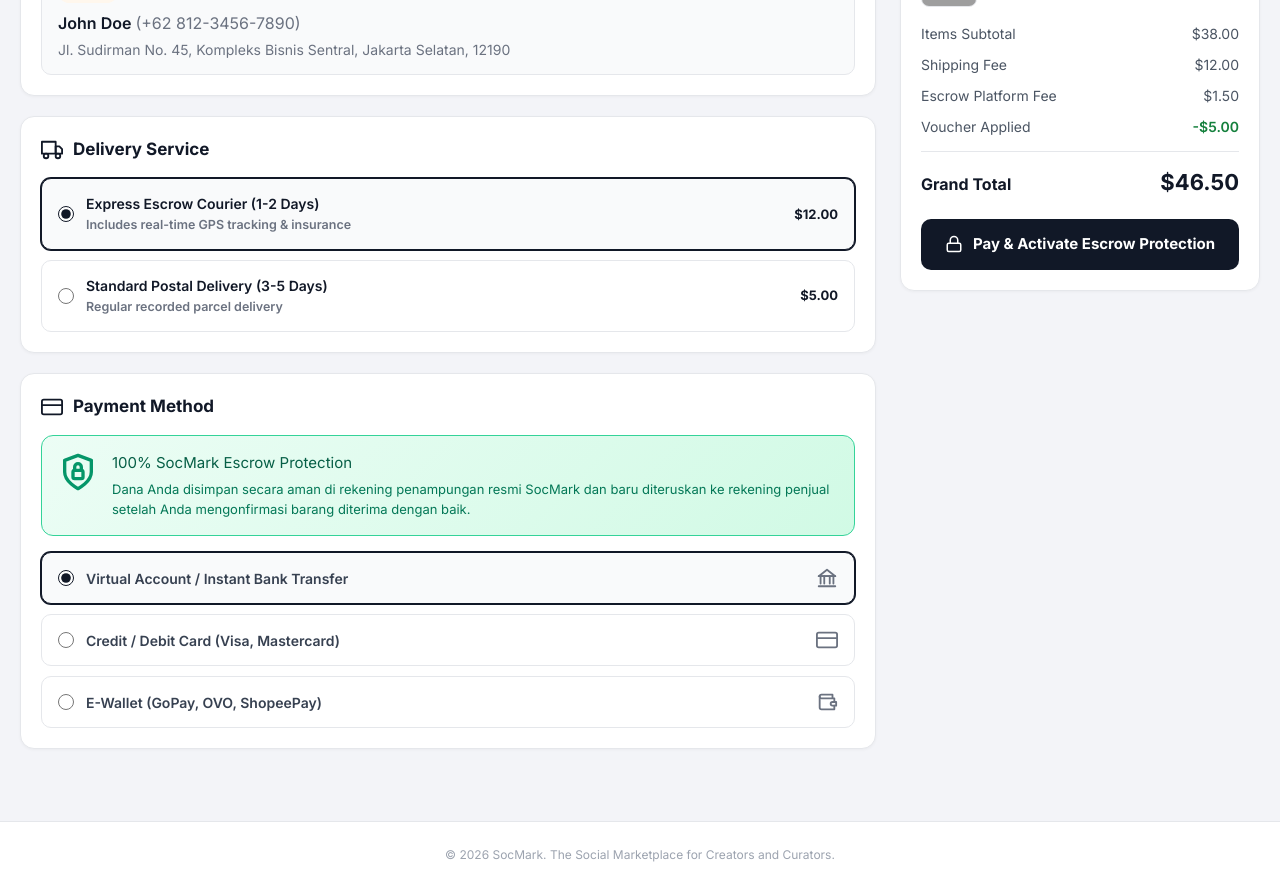
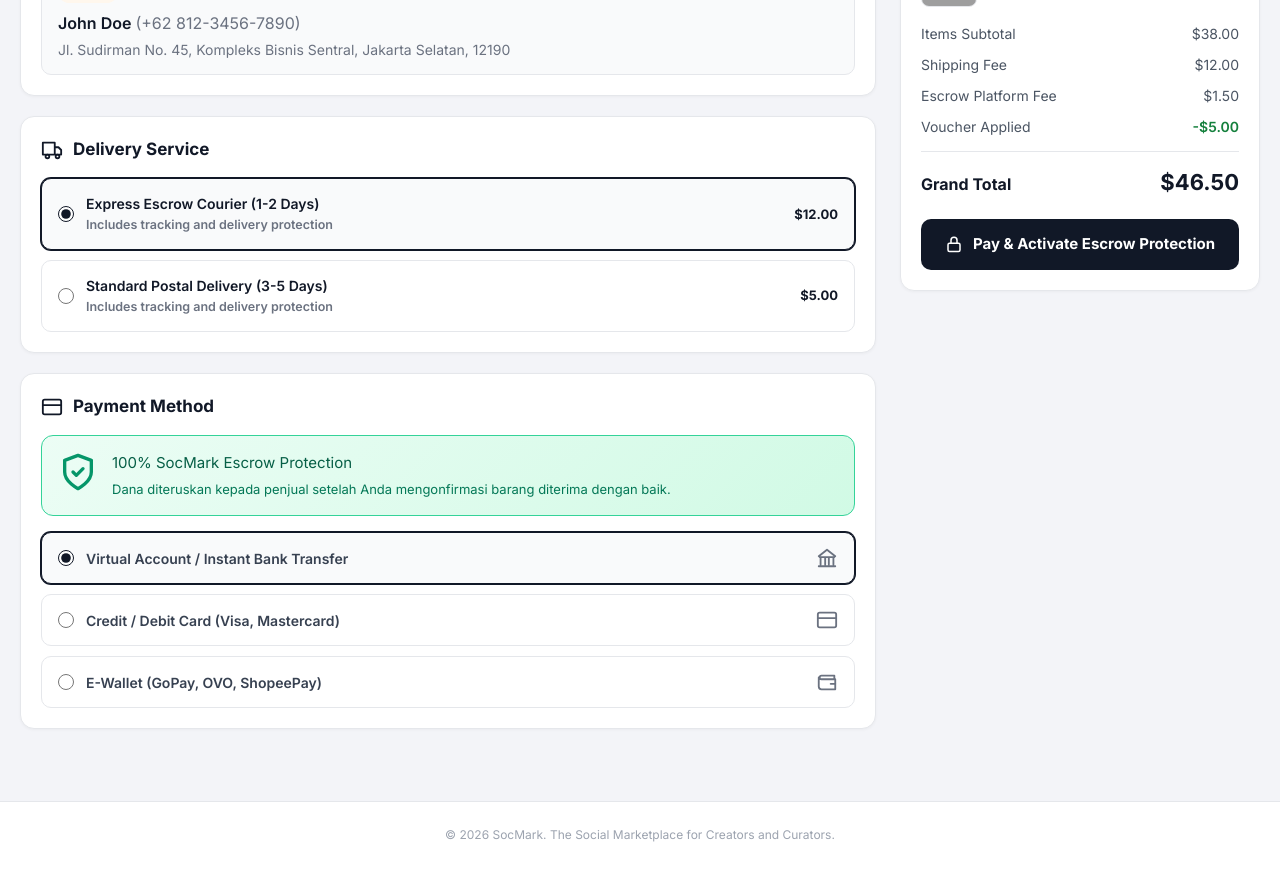
Before and after one commit to Fiqriananda/SocMark, a Next.js app in the folder frontend/: page /checkout in a window 1280 px wide. Shown: the part 440-1328 px from the top of the page. Built offline with nearby package versions, Linux system fonts and the light colour scheme; grey boxes are pictures that could not be loaded.

Commit message:
refactoring

```diff
--- a/frontend/app/checkout/page.tsx
+++ b/frontend/app/checkout/page.tsx
@@ -6,166 +6,86 @@ import Footer from "../components/Footer";
 import Navbar from "../components/Navbar";
 import "./checkout.css";
 
-/* ---------- Data mock ---------- */
-const COURIERS = [
-  {
-    id: "express",
-    name: "Express Escrow Courier (1-2 Days)",
-    desc: "Includes real-time GPS tracking & insurance",
-    price: 12,
-  },
-  {
-    id: "standard",
-    name: "Standard Postal Delivery (3-5 Days)",
-    desc: "Regular recorded parcel delivery",
-    price: 5,
-  },
+const couriers = [
+  { id: "express", name: "Express Escrow Courier (1-2 Days)", price: 12 },
+  { id: "standard", name: "Standard Postal Delivery (3-5 Days)", price: 5 },
 ] as const;
 
-const PAYMENTS = [
+const payments = [
   { id: "va", title: "Virtual Account / Instant Bank Transfer", icon: "bank" },
   { id: "card", title: "Credit / Debit Card (Visa, Mastercard)", icon: "card" },
   { id: "wallet", title: "E-Wallet (GoPay, OVO, ShopeePay)", icon: "wallet" },
 ] as const;
 
-const ITEM = {
-  name: "Oversized Heavyweight Tee",
-  qty: 1,
-  price: 38,
-  variant: "Black / XL",
+const item = { name: "Oversized Heavyweight Tee", price: 38, variant: "Black / XL" };
+const initialAddress = {
+  name: "John Doe",
+  phone: "+62 812-3456-7890",
+  full: "Jl. Sudirman No. 45, Kompleks Bisnis Sentral, Jakarta Selatan, 12190",
 };
-const ESCROW_FEE = 1.5;
-const VOUCHER = 5;
+const escrowFee = 1.5;
+const voucher = 5;
+const formatMoney = (amount: number) => `$${amount.toFixed(2)}`;
 
-const formatUSD = (n: number) => `$${n.toFixed(2)}`;
+type IconName = "check" | "pin" | "truck" | "card" | "shield" | "bank" | "wallet" | "lock";
 
-/* ---------- Ikon inline SVG ---------- */
-const svgProps = {
-  xmlns: "http://www.w3.org/2000/svg",
-  viewBox: "0 0 24 24",
-  fill: "none",
-  stroke: "currentColor",
-  strokeWidth: 2,
-  strokeLinecap: "round" as const,
-  strokeLinejoin: "round" as const,
-  "aria-hidden": true,
-};
+function Icon({ name, className = "" }: { name: IconName; className?: string }) {
+  return (
+    <svg
+      className={className}
+      viewBox="0 0 24 24"
+      fill="none"
+      stroke="currentColor"
+      strokeWidth="2"
+      strokeLinecap="round"
+      strokeLinejoin="round"
+      aria-hidden="true"
+    >
+      {name === "check" && <path d="m5 12 4 4L19 6" />}
+      {name === "pin" && <><path d="M21 10c0 7-9 13-9 13S3 17 3 10a9 9 0 0 1 18 0z" /><circle cx="12" cy="10" r="3" /></>}
+      {name === "truck" && <><path d="M2 4h13v13H2zM15 9h4l3 3v5h-7z" /><circle cx="7" cy="19" r="2" /><circle cx="18" cy="19" r="2" /></>}
+      {name === "card" && <><rect x="2" y="4" width="20" height="16" rx="2" /><path d="M2 10h20" /></>}
+      {name === "shield" && <><path d="M12 22s8-4 8-10V5l-8-3-8 3v7c0 6 8 10 8 10z" /><path d="m9 12 2 2 4-4" /></>}
+      {name === "bank" && <><path d="m3 10 9-7 9 7M4 11h16M5 11v8m5-8v8m4-8v8m5-8v8M3 21h18" /></>}
+      {name === "wallet" && <><path d="M20 8V5H6a2 2 0 0 0 0 4h15v11H6a3 3 0 0 1-3-3V7" /><path d="M16 14h5" /></>}
+      {name === "lock" && <><rect x="4" y="11" width="16" height="11" rx="2" /><path d="M8 11V7a4 4 0 1 1 8 0v4" /></>}
+    </svg>
+  );
+}
 
-const CheckIcon = () => (
-  <svg className="step-check" {...svgProps}>
-    <polyline points="20 6 9 17 4 12" />
-  </svg>
-);
-
-const LocationPinIcon = () => (
-  <svg className="location-pin-icon" {...svgProps}>
-    <path d="M21 10c0 7-9 13-9 13S3 17 3 10a9 9 0 0 1 18 0z" />
-    <circle cx="12" cy="10" r="3" />
-  </svg>
-);
-
-const TruckIcon = () => (
-  <svg className="truck-icon" {...svgProps}>
-    <rect x="1" y="3" width="15" height="13" />
-    <polygon points="16 8 20 8 23 11 23 16 16 16 16 8" />
-    <circle cx="5.5" cy="18.5" r="2.5" />
-    <circle cx="18.5" cy="18.5" r="2.5" />
-  </svg>
-);
-
-const CreditCardIcon = ({ className = "credit-card-icon" }: { className?: string }) => (
-  <svg className={className} {...svgProps}>
-    <rect x="1" y="4" width="22" height="16" rx="2" ry="2" />
-    <line x1="1" y1="10" x2="23" y2="10" />
-  </svg>
-);
-
-const ShieldLockIcon = () => (
-  <svg className="shield-lock-icon" {...svgProps}>
-    <path d="M12 22s8-4 8-10V5l-8-3-8 3v7c0 6 8 10 8 10z" />
-    <rect x="9" y="11" width="6" height="5" rx="1" />
-    <path d="M10 11V9a2 2 0 0 1 4 0v2" />
-  </svg>
-);
-
-const BankIcon = () => (
-  <svg className="bank-icon" {...svgProps}>
-    <path d="M3 21h18" />
-    <path d="M3 10h18" />
-    <path d="M12 3 3 10h18z" />
-    <path d="M5 10v8M9 10v8M15 10v8M19 10v8" />
-  </svg>
-);
-
-const WalletIcon = () => (
-  <svg className="wallet-icon" {...svgProps}>
-    <path d="M20 12V8H6a2 2 0 0 1 0-4h12v4" />
-    <path d="M4 6v12a2 2 0 0 0 2 2h14v-4" />
-    <path d="M18 12a2 2 0 0 0 0 4h4v-4z" />
-  </svg>
-);
-
-const LockIcon = () => (
-  <svg className="lock-icon" {...svgProps}>
-    <rect x="3" y="11" width="18" height="11" rx="2" ry="2" />
-    <path d="M7 11V7a5 5 0 0 1 10 0v4" />
-  </svg>
-);
-
-const PaymentIcon = ({ type }: { type: (typeof PAYMENTS)[number]["icon"] }) => {
-  if (type === "bank") return <BankIcon />;
-  if (type === "card") return <CreditCardIcon className="card-icon" />;
-  return <WalletIcon />;
-};
-
-/* ---------- Halaman ---------- */
 export default function CheckoutPage() {
   const router = useRouter();
-  const timerRef = useRef<ReturnType<typeof setTimeout> | null>(null);
+  const timer = useRef<ReturnType<typeof setTimeout> | null>(null);
+  const [courier, setCourier] = useState<(typeof couriers)[number]["id"]>("express");
+  const [payment, setPayment] = useState<(typeof payments)[number]["id"]>("va");
+  const [address, setAddress] = useState(initialAddress);
+  const [draft, setDraft] = useState(initialAddress);
+  const [showAddressModal, setShowAddressModal] = useState(false);
+  const [loading, setLoading] = useState(false);
 
-  const [courier, setCourier] = useState<(typeof COURIERS)[number]["id"]>("express");
-  const [paymentMethod, setPaymentMethod] = useState<(typeof PAYMENTS)[number]["id"]>("va");
-  const [isLoading, setIsLoading] = useState(false);
-
-  const [showAddressModal, setShowAddressModal] = useState(false);
-  const [address, setAddress] = useState({
-    name: "John Doe",
-    phone: "+62 812-3456-7890",
-    full: "Jl. Sudirman No. 45, Kompleks Bisnis Sentral, Jakarta Selatan, 12190",
-  });
-  const [draft, setDraft] = useState(address);
-
-  useEffect(() => {
-    return () => {
-      if (timerRef.current) clearTimeout(timerRef.current);
-    };
+  useEffect(() => () => {
+    if (timer.current) clearTimeout(timer.current);
   }, []);
 
-  const selectedCourier = COURIERS.find((c) => c.id === courier)!;
-  const itemsSubtotal = ITEM.price * ITEM.qty;
-  const shippingFee = selectedCourier.price;
-  const grandTotal = itemsSubtotal + shippingFee + ESCROW_FEE - VOUCHER;
+  const shipping = couriers.find((option) => option.id === courier)?.price ?? 0;
+  const total = item.price + shipping + escrowFee - voucher;
 
-  const openAddressModal = () => {
+  function openAddressModal() {
     setDraft(address);
     setShowAddressModal(true);
-  };
+  }
 
-  const saveAddress = (e: React.FormEvent) => {
-    e.preventDefault();
-    if (!draft.name.trim() || !draft.phone.trim() || !draft.full.trim()) return;
+  function saveAddress(event: React.FormEvent<HTMLFormElement>) {
+    event.preventDefault();
     setAddress(draft);
     setShowAddressModal(false);
-  };
+  }
 
-  const handlePlaceOrder = () => {
-    if (isLoading) return;
-    setIsLoading(true);
-    // Simulasi proses pembayaran, lalu redirect ke /orders
-    timerRef.current = setTimeout(() => {
-      router.push("/orders");
-    }, 2000);
-  };
+  function placeOrder() {
+    if (loading) return;
+    setLoading(true);
+    timer.current = setTimeout(() => router.push("/orders"), 2000);
+  }
 
   return (
     <div className="checkout-page">
@@ -181,9 +101,7 @@ export default function CheckoutPage() {
             <p>Review your order, delivery, and payment details before placing your order.</p>
           </div>
           <div className="step-indicator">
-            <span className="step completed">
-              <CheckIcon /> Cart
-            </span>
+            <span className="step completed"><Icon name="check" className="step-check" /> Cart</span>
             <span className="step-separator">──</span>
             <span className="step active">2. Checkout &amp; Shipping</span>
             <span className="step-separator">──</span>
@@ -192,104 +110,60 @@ export default function CheckoutPage() {
         </header>
 
         <div className="checkout-grid">
-          {/* Kolom Kiri: Alamat, Ekspedisi, Metode Pembayaran */}
           <section className="checkout-steps-section">
-            {/* Langkah 1: Alamat Pengiriman */}
             <article className="checkout-card address-card">
               <header className="card-header">
-                <div className="title-box">
-                  <LocationPinIcon />
-                  <h2>Shipping Address</h2>
-                </div>
-                <button
-                  type="button"
-                  className="btn-change-address"
-                  onClick={openAddressModal}
-                >
-                  Change Address
-                </button>
+                <div className="title-box"><Icon name="pin" className="location-pin-icon" /><h2>Shipping Address</h2></div>
+                <button type="button" className="btn-change-address" onClick={openAddressModal}>Change Address</button>
               </header>
               <div className="selected-address-box">
                 <span className="badge-default-address">Primary</span>
-                <p className="recipient-name">
-                  {address.name} <span className="phone">({address.phone})</span>
-                </p>
+                <p className="recipient-name">{address.name} <span className="phone">({address.phone})</span></p>
                 <p className="full-address">{address.full}</p>
               </div>
             </article>
 
-            {/* Langkah 2: Opsi Pengiriman & Ekspedisi */}
             <article className="checkout-card courier-card">
               <header className="card-header">
-                <div className="title-box">
-                  <TruckIcon />
-                  <h2>Delivery Service</h2>
-                </div>
+                <div className="title-box"><Icon name="truck" className="truck-icon" /><h2>Delivery Service</h2></div>
               </header>
               <div className="courier-option-group">
-                {COURIERS.map((c) => (
-                  <label
-                    key={c.id}
-                    className={`courier-option${courier === c.id ? " active" : ""}`}
-                  >
-                    <input
-                      type="radio"
-                      name="courier"
-                      checked={courier === c.id}
-                      onChange={() => setCourier(c.id)}
-                    />
-                    <div className="courier-meta">
-                      <span className="courier-name">{c.name}</span>
-                      <span className="courier-desc">{c.desc}</span>
-                    </div>
-                    <span className="courier-price">{formatUSD(c.price)}</span>
+                {couriers.map((option) => (
+                  <label className={`courier-option${courier === option.id ? " active" : ""}`} key={option.id}>
+                    <input type="radio" name="courier" checked={courier === option.id} onChange={() => setCourier(option.id)} />
+                    <span className="courier-meta">
+                      <span className="courier-name">{option.name}</span>
+                      <span className="courier-desc">Includes tracking and delivery protection</span>
+                    </span>
+                    <span className="courier-price">{formatMoney(option.price)}</span>
                   </label>
                 ))}
               </div>
             </article>
 
-            {/* Langkah 3: Metode Pembayaran Bergaransi Escrow */}
             <article className="checkout-card payment-method-card">
               <header className="card-header">
-                <div className="title-box">
-                  <CreditCardIcon />
-                  <h2>Payment Method</h2>
-                </div>
+                <div className="title-box"><Icon name="card" className="credit-card-icon" /><h2>Payment Method</h2></div>
               </header>
-
               <div className="escrow-banner-highlight">
-                <ShieldLockIcon />
+                <Icon name="shield" className="shield-lock-icon" />
                 <div className="escrow-text">
                   <h4>100% SocMark Escrow Protection</h4>
-                  <p>
-                    Dana Anda disimpan secara aman di rekening penampungan resmi
-                    SocMark dan baru diteruskan ke rekening penjual setelah Anda
-                    mengonfirmasi barang diterima dengan baik.
-                  </p>
+                  <p>Dana diteruskan kepada penjual setelah Anda mengonfirmasi barang diterima dengan baik.</p>
                 </div>
               </div>
-
               <div className="payment-options-accordion">
-                {PAYMENTS.map((p) => (
-                  <label
-                    key={p.id}
-                    className={`payment-channel${paymentMethod === p.id ? " active" : ""}`}
-                  >
-                    <input
-                      type="radio"
-                      name="payment_method"
-                      checked={paymentMethod === p.id}
-                      onChange={() => setPaymentMethod(p.id)}
-                    />
-                    <span className="channel-title">{p.title}</span>
-                    <PaymentIcon type={p.icon} />
+                {payments.map((option) => (
+                  <label className={`payment-channel${payment === option.id ? " active" : ""}`} key={option.id}>
+                    <input type="radio" name="payment" checked={payment === option.id} onChange={() => setPayment(option.id)} />
+                    <span className="channel-title">{option.title}</span>
+                    <Icon name={option.icon} className={`${option.icon}-icon`} />
                   </label>
                 ))}
               </div>
             </article>
           </section>
 
-          {/* Kolom Kanan: Item Review & Breakdown Biaya */}
           <aside className="checkout-summary-sidebar">
             <div className="order-final-card">
               <h3>Order Review</h3>
@@ -298,121 +172,41 @@ export default function CheckoutPage() {
                   {/* eslint-disable-next-line @next/next/no-img-element */}
                   <img src="/mock-thumb.jpg" alt="Product" className="mini-thumb" />
                   <div className="mini-details">
-                    <h5>{ITEM.name}</h5>
-                    <span>
-                      Qty: {ITEM.qty} × {formatUSD(ITEM.price)} ({ITEM.variant})
-                    </span>
+                    <h5>{item.name}</h5>
+                    <span>Qty: 1 × {formatMoney(item.price)} ({item.variant})</span>
                   </div>
-                  <span className="item-subtotal">{formatUSD(itemsSubtotal)}</span>
+                  <span className="item-subtotal">{formatMoney(item.price)}</span>
                 </li>
               </ul>
-
               <div className="cost-breakdown">
-                <div className="cost-row">
-                  <span>Items Subtotal</span>
-                  <span>{formatUSD(itemsSubtotal)}</span>
-                </div>
-                <div className="cost-row">
-                  <span>Shipping Fee</span>
-                  <span>{formatUSD(shippingFee)}</span>
-                </div>
-                <div className="cost-row">
-                  <span>Escrow Platform Fee</span>
-                  <span>{formatUSD(ESCROW_FEE)}</span>
-                </div>
-                <div className="cost-row discount">
-                  <span>Voucher Applied</span>
-                  <span>-{formatUSD(VOUCHER)}</span>
-                </div>
+                <div className="cost-row"><span>Items Subtotal</span><span>{formatMoney(item.price)}</span></div>
+                <div className="cost-row"><span>Shipping Fee</span><span>{formatMoney(shipping)}</span></div>
+                <div className="cost-row"><span>Escrow Platform Fee</span><span>{formatMoney(escrowFee)}</span></div>
+                <div className="cost-row discount"><span>Voucher Applied</span><span>-{formatMoney(voucher)}</span></div>
                 <hr className="divider" />
-                <div className="cost-total-row">
-                  <span>Grand Total</span>
-                  <span className="final-price">{formatUSD(grandTotal)}</span>
-                </div>
+                <div className="cost-total-row"><span>Grand Total</span><span className="final-price">{formatMoney(total)}</span></div>
               </div>
-
-              <button
-                type="button"
-                className={`btn-place-order${isLoading ? " loading" : ""}`}
-                onClick={handlePlaceOrder}
-                disabled={isLoading}
-                aria-busy={isLoading}
-              >
-                {isLoading ? (
-                  <>
-                    <span className="spinner" aria-hidden="true" />
-                    <span>Processing Payment...</span>
-                  </>
-                ) : (
-                  <>
-                    <LockIcon />
-                    <span>Pay &amp; Activate Escrow Protection</span>
-                  </>
-                )}
+              <button type="button" className={`btn-place-order${loading ? " loading" : ""}`} onClick={placeOrder} disabled={loading} aria-busy={loading}>
+                {loading ? <><span className="spinner" aria-hidden="true" /><span>Processing Payment...</span></> : <><Icon name="lock" className="lock-icon" /><span>Pay &amp; Activate Escrow Protection</span></>}
               </button>
             </div>
           </aside>
         </div>
 
-      {/* Modal Ganti Alamat */}
-      {showAddressModal && (
-        <div
-          className="modal-overlay"
-          role="dialog"
-          aria-modal="true"
-          aria-labelledby="address-modal-title"
-          onClick={() => setShowAddressModal(false)}
-        >
-          <form
-            className="modal-box"
-            onClick={(e) => e.stopPropagation()}
-            onSubmit={saveAddress}
-          >
-            <h3 id="address-modal-title">Change Shipping Address</h3>
-
-            <label className="field">
-              <span>Recipient Name</span>
-              <input
-                type="text"
-                value={draft.name}
-                onChange={(e) => setDraft({ ...draft, name: e.target.value })}
-                required
-              />
-            </label>
-            <label className="field">
-              <span>Phone</span>
-              <input
-                type="tel"
-                value={draft.phone}
-                onChange={(e) => setDraft({ ...draft, phone: e.target.value })}
-                required
-              />
-            </label>
-            <label className="field">
-              <span>Full Address</span>
-              <textarea
-                rows={3}
-                value={draft.full}
-                onChange={(e) => setDraft({ ...draft, full: e.target.value })}
-                required
-              />
-            </label>
-
-            <div className="modal-actions">
-              <button
-                type="button"
-                className="btn-secondary"
-                onClick={() => setShowAddressModal(false)}
-              >
-                Cancel
-              </button>
-              <button type="submit" className="btn-primary">
-                Save Address
-              </button>
-            </div>
-          </form>
-        </div>
-      )}
+        {showAddressModal && (
+          <div className="modal-overlay" role="dialog" aria-modal="true" aria-labelledby="address-modal-title" onClick={() => setShowAddressModal(false)}>
+            <form className="modal-box" onClick={(event) => event.stopPropagation()} onSubmit={saveAddress}>
+              <h3 id="address-modal-title">Change Shipping Address</h3>
+              <label className="field"><span>Recipient Name</span><input value={draft.name} onChange={(event) => setDraft({ ...draft, name: event.target.value })} required /></label>
+              <label className="field"><span>Phone</span><input type="tel" value={draft.phone} onChange={(event) => setDraft({ ...draft, phone: event.target.value })} required /></label>
+              <label className="field"><span>Full Address</span><textarea rows={3} value={draft.full} onChange={(event) => setDraft({ ...draft, full: event.target.value })} required /></label>
+              <div className="modal-actions">
+                <button type="button" className="btn-secondary" onClick={() => setShowAddressModal(false)}>Cancel</button>
+                <button type="submit" className="btn-primary">Save Address</button>
+              </div>
+            </form>
+          </div>
+        )}
       </main>
       <Footer />
     </div>
```
